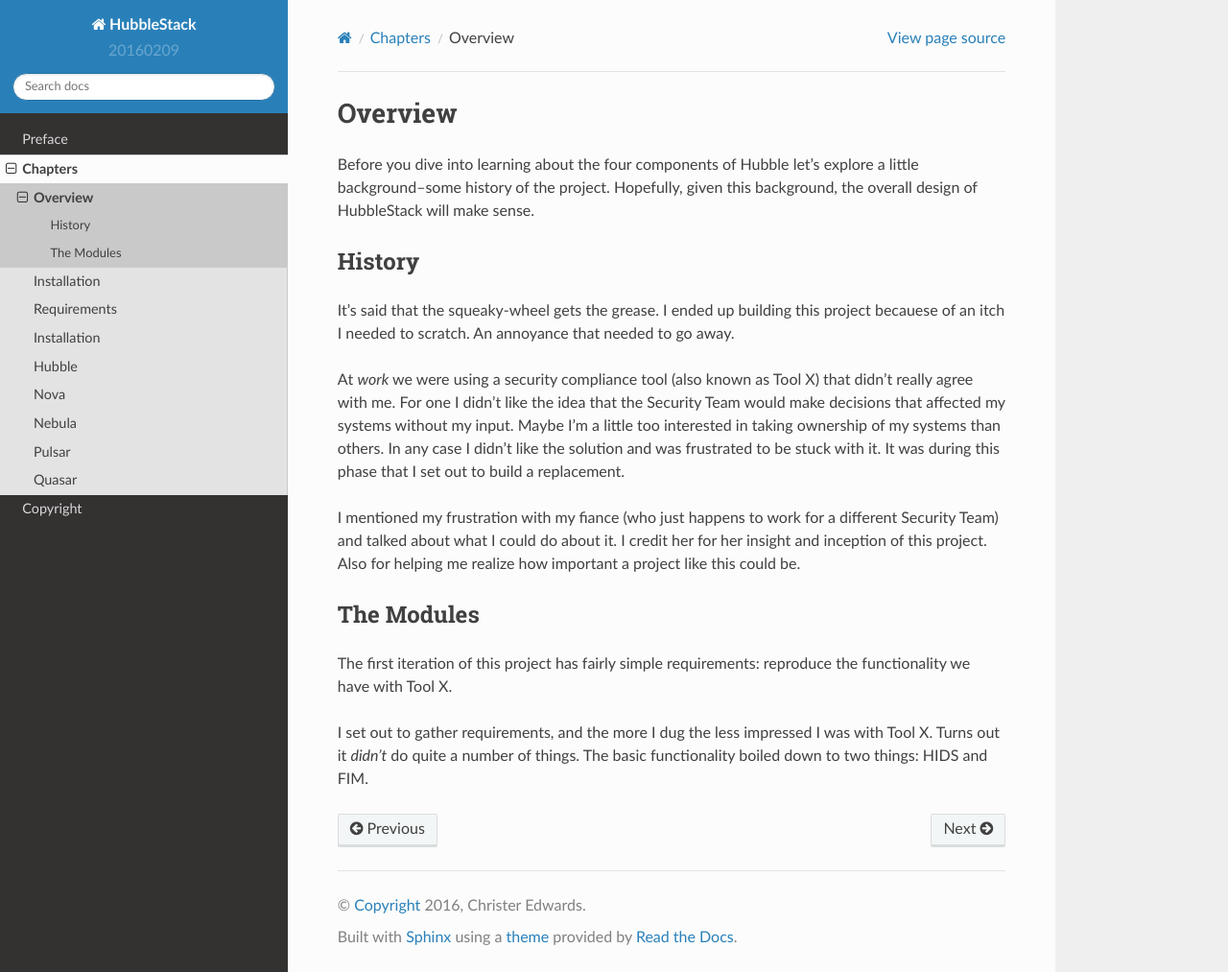
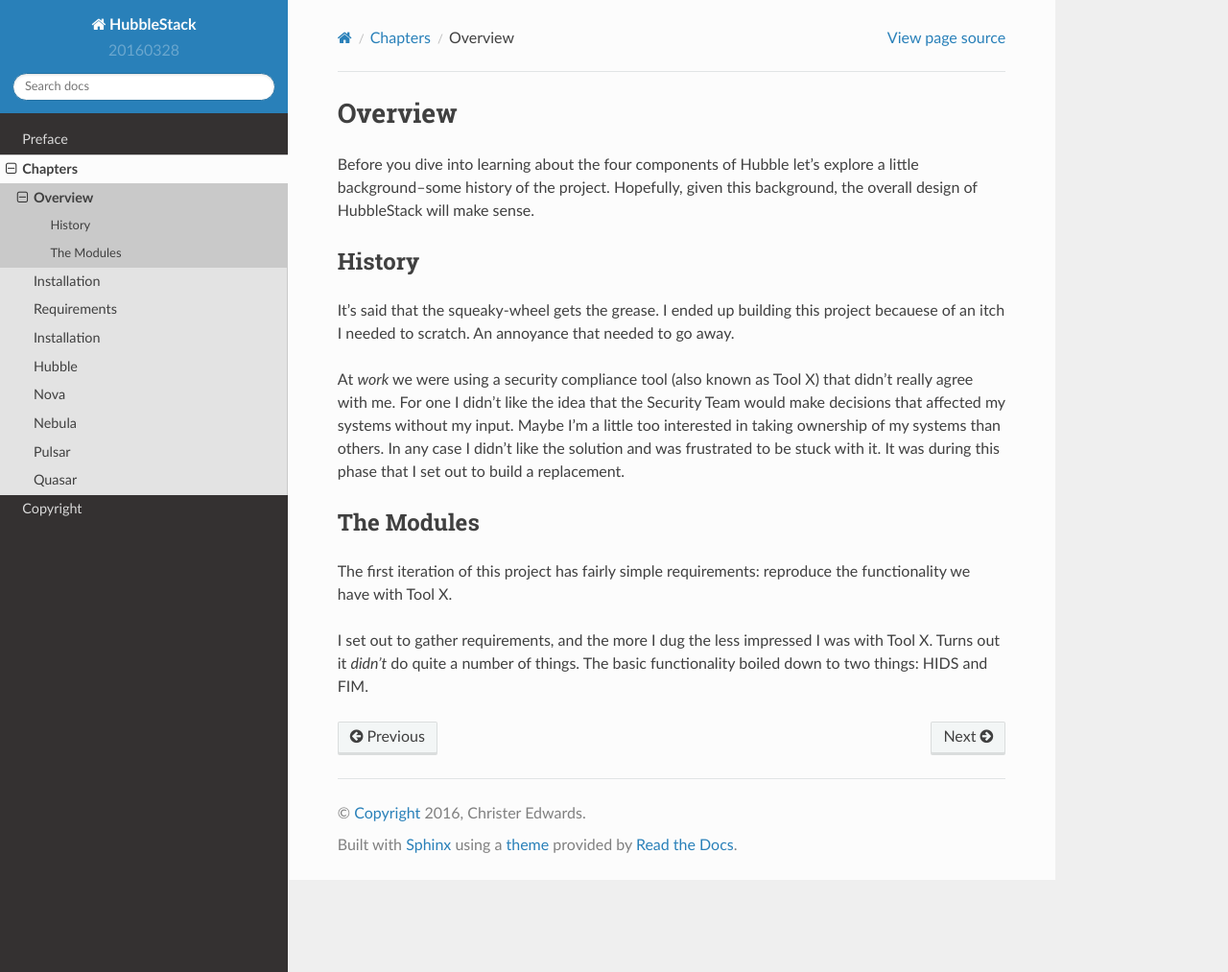
Before and after one commit to hubblestack/hubble-salt, a Sphinx documentation site: the page built from docs/chapters/overview.rst, in a window 1280 px wide and 1013 px high. Shown: the whole window at 96% size. Built offline with Sphinx 7.4.7 and the Read the Docs theme 2.0.0, drawn with Linux system fonts in a browser that asks for light colours.

Commit message:
minor cleanup

```diff
--- a/docs/chapters/overview.rst
+++ b/docs/chapters/overview.rst
@@ -19,11 +19,6 @@
 case I didn't like the solution and was frustrated to be stuck with it. It was
 during this phase that I set out to build a replacement.
 
-I mentioned my frustration with my fiance (who just happens to work for a
-different Security Team) and talked about what I could do about it. I credit
-her for her insight and inception of this project. Also for helping me realize
-how important a project like this could be.
-
 The Modules
 -----------
 
--- a/docs/conf.py
+++ b/docs/conf.py
@@ -55,9 +55,9 @@
 # built documents.
 #
 # The short X.Y version.
-version = u'20160209'
+version = u'20160328'
 # The full version, including alpha/beta/rc tags.
-release = u'20160209'
+release = u'20160328'
 
 # The language for content autogenerated by Sphinx. Refer to documentation
 # for a list of supported languages.
```
